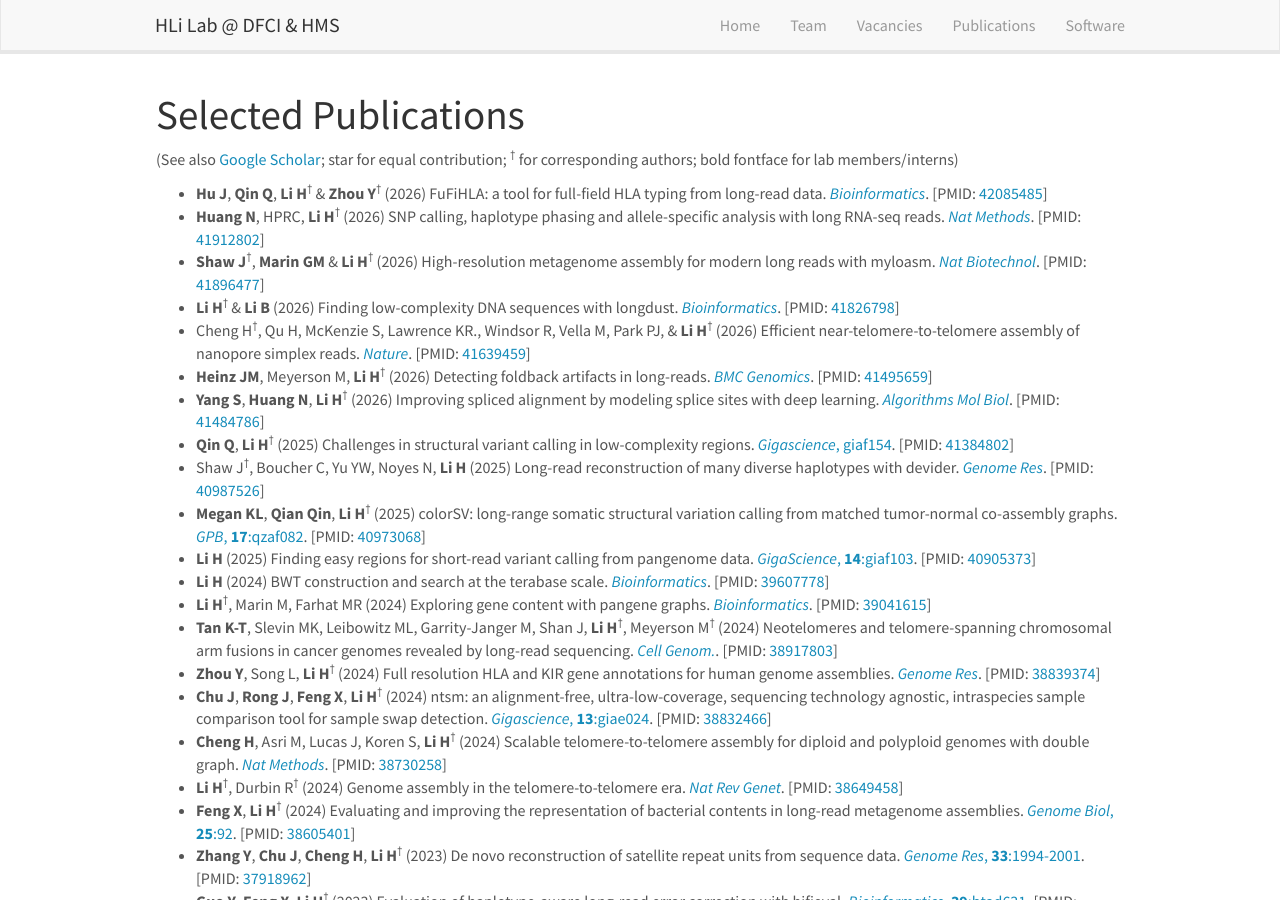
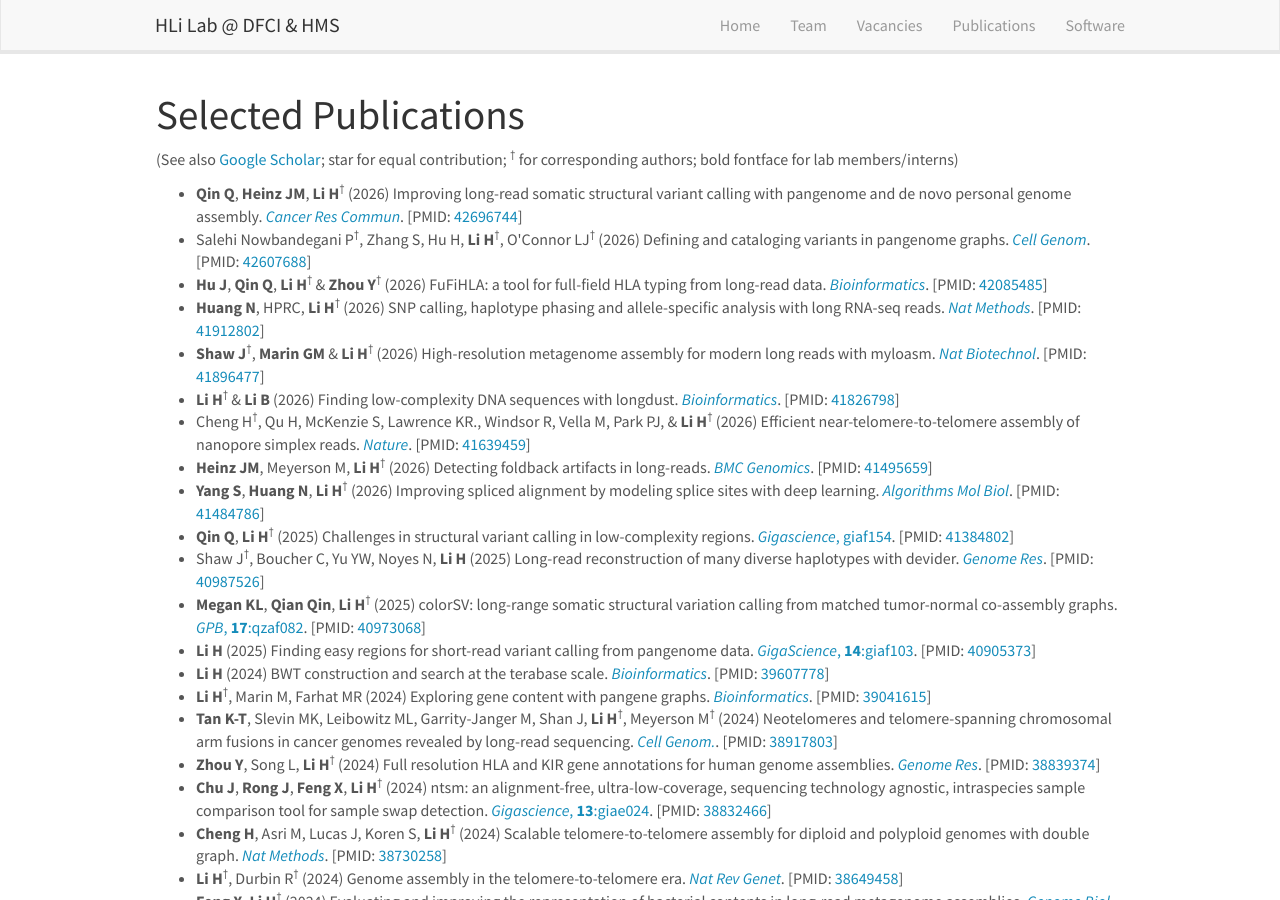
Before and after one commit to hlilab/hlilab.github.io, a Jekyll site: the page built from _pages/publications.md, in a window 1280 px wide and 900 px high. Built offline with Jekyll 4.4.1, drawn with Linux system fonts in a browser that asks for light colours; nearby versions of some CDN libraries; comment, search, counter and statistics services are not loaded.

Commit message:
updated papers

```diff
--- a/_data/recentpub.yml
+++ b/_data/recentpub.yml
@@ -1,3 +1,19 @@
+- title: "Improving long-read somatic structural variant calling with pangenome and de novo personal genome assembly"
+  authors: <b>Qin Q</b>, <b>Heinz JM</b>, <b>Li H</b><sup>&#8224;</sup>
+  year: 2026
+  url: https://pubmed.ncbi.nlm.nih.gov/42696744/
+  display: <i>Cancer Res Commun</i>
+  pmid: 42696744
+  type: 1
+
+- title: "Defining and cataloging variants in pangenome graphs"
+  authors: Salehi Nowbandegani P<sup>&#8224;</sup>, Zhang S, Hu H, <b>Li H</b><sup>&#8224;</sup>, O'Connor LJ<sup>&#8224;</sup>
+  year: 2026
+  url: https://pubmed.ncbi.nlm.nih.gov/42607688/
+  display: <i>Cell Genom</i>
+  pmid: 42607688
+  type: 1
+
 - title: "FuFiHLA: a tool for full-field HLA typing from long-read data"
   authors: <b>Hu J</b>, <b>Qin Q</b>, <b>Li H</b><sup>&#8224;</sup> & <b>Zhou Y</b><sup>&#8224;</sup>
   year: 2026
```
Also changed, not shown: _pages/team.md (+5 -2 lines).
